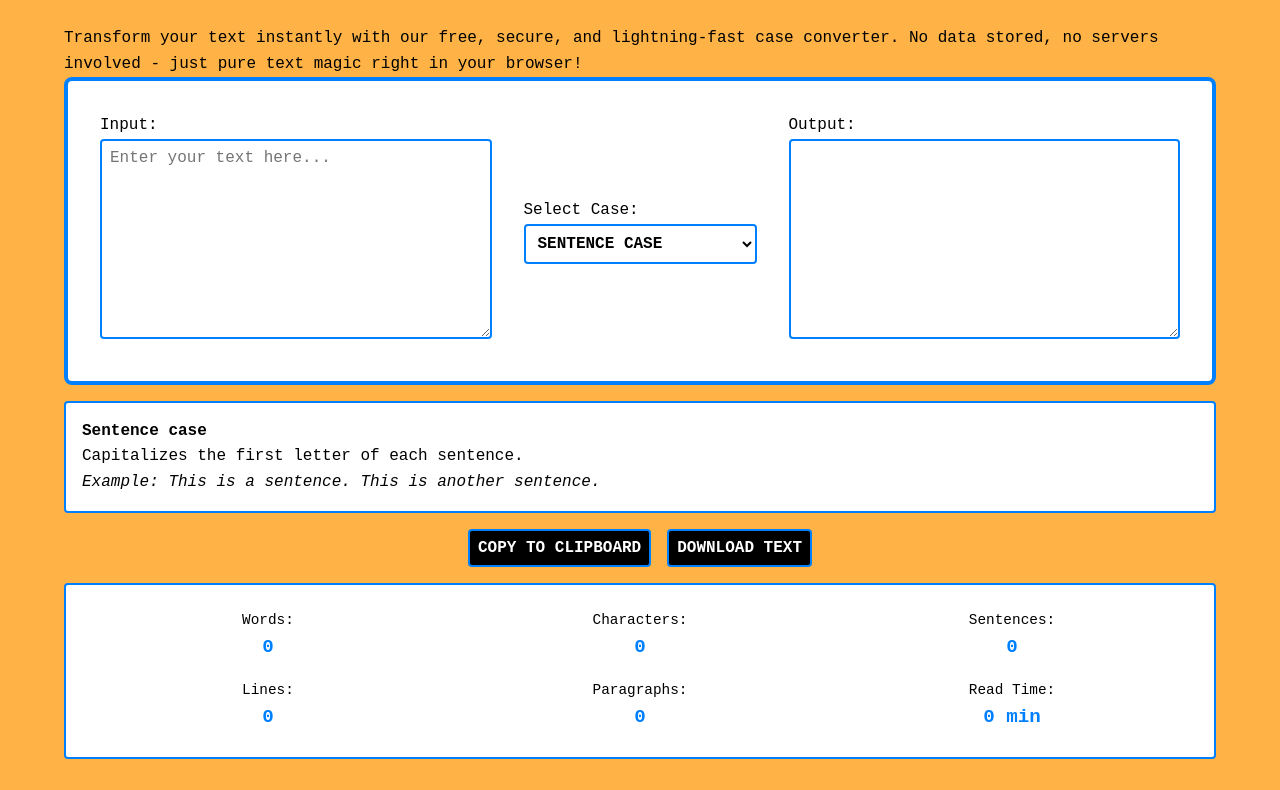
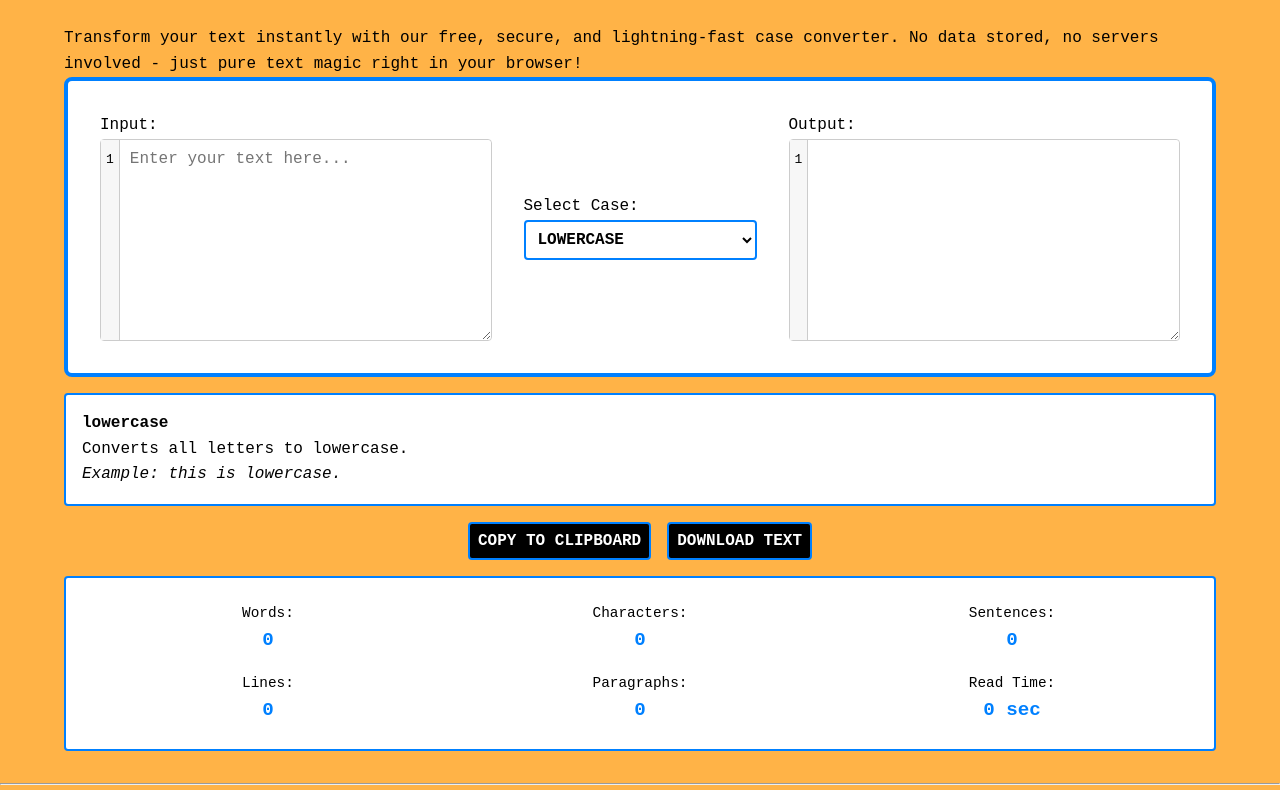
Before and after one commit to caseify-xyz/caseify-xyz.github.io, a plain HTML site: page index.html in a window 1280 px wide. Shown: the part 189-979 px from the top of the page. Drawn offline with Linux system fonts and the light colour scheme.

Commit message:
Better handling of lines, added line visualiser

```diff
--- a/index.html
+++ b/index.html
@@ -46,10 +46,10 @@
                     <label for="caseSelect">Select Case:</label>
                     <select id="caseSelect">
                         <optgroup label="Common Cases">
-                            <option value="sentence">Sentence case</option>
                             <option value="lower">lowercase</option>
                             <option value="upper">UPPERCASE</option>
                             <option value="title">Title Case</option>
+                            <option value="sentence">Sentence case</option>
                         </optgroup>
                         <optgroup label="Programming Cases">
                             <option value="camel">camelCase</option>
--- a/script.js
+++ b/script.js
@@ -3,42 +3,84 @@ document.addEventListener('DOMContentLoaded', () => {
     const converterContent = document.getElementById('converterContent');
     const homeLink = document.getElementById('homeLink');
     const aboutLink = document.getElementById('aboutLink');
-    const contactLink = document.getElementById('contactLink');
     const darkModeToggle = document.getElementById('darkModeToggle');
+    const inputText = document.getElementById('inputText');
+    const outputText = document.getElementById('outputText');
+    const caseSelect = document.getElementById('caseSelect');
+    const copyBtn = document.getElementById('copyBtn');
+    const downloadBtn = document.getElementById('downloadBtn');
+    const caseDescription = document.getElementById('caseDescription');
 
-    document.addEventListener('keydown', function(event) {
-        // Ctrl+C or Cmd+C to copy
-        if ((event.ctrlKey || event.metaKey) && event.key === 'c') {
-            event.preventDefault();
-            document.getElementById('copyBtn').click();
+    // Wrap text areas with line numbers
+    const inputLineNumbers = wrapTextAreaWithLineNumbers(inputText);
+    const outputLineNumbers = wrapTextAreaWithLineNumbers(outputText);
+
+    function wrapTextAreaWithLineNumbers(textArea) {
+        const wrapper = document.createElement('div');
+        wrapper.className = 'textarea-wrapper';
+        textArea.parentNode.insertBefore(wrapper, textArea);
+        wrapper.appendChild(textArea);
+
+        const lineNumbers = document.createElement('div');
+        lineNumbers.className = 'line-numbers';
+        wrapper.insertBefore(lineNumbers, textArea);
+
+        return lineNumbers;
     }
-        // Ctrl+S or Cmd+S to download
-        if ((event.ctrlKey || event.metaKey) && event.key === 's') {
-            event.preventDefault();
-            document.getElementById('downloadBtn').click();
+
+    function updateLineNumbers(textArea, lineNumbersElement) {
+        const lines = textArea.value.split('\n');
+        const lineCount = lines.length;
+        let lineNumbersHTML = '';
+        for (let i = 1; i <= lineCount; i++) {
+            lineNumbersHTML += i + '<br>';
         }
-    });
+        lineNumbersElement.innerHTML = lineNumbersHTML;
+    }
 
+    // Dark mode toggle
+    function toggleDarkMode() {
+        document.body.classList.toggle('dark-mode');
+        const isDarkMode = document.body.classList.contains('dark-mode');
+        localStorage.setItem('darkMode', isDarkMode);
+        updateDarkModeIcon();
+    }
+
+    function updateDarkModeIcon() {
+        const isDarkMode = document.body.classList.contains('dark-mode');
+        darkModeToggle.innerHTML = isDarkMode
+            ? '<i class="fas fa-sun"></i>'
+            : '<i class="fas fa-moon"></i>';
+    }
+
+    darkModeToggle.addEventListener('click', toggleDarkMode);
+
+    // Initialize dark mode from localStorage
+    const savedDarkMode = localStorage.getItem('darkMode') === 'true';
+    document.body.classList.toggle('dark-mode', savedDarkMode);
+    updateDarkModeIcon();
+
+    // Case descriptions
     const caseDescriptions = {
-        sentence: {
-            title: "Sentence case",
-            description: "Capitalizes the first letter of each sentence.",
-            example: "This is a sentence. This is another sentence."
-        },
         lower: {
             title: "lowercase",
             description: "Converts all letters to lowercase.",
-            example: "all letters are lowercase."
+            example: "this is lowercase."
         },
         upper: {
             title: "UPPERCASE",
             description: "Converts all letters to uppercase.",
-            example: "ALL LETTERS ARE UPPERCASE."
+            example: "THIS IS UPPERCASE."
         },
         title: {
             title: "Title Case",
-            description: "Capitalizes the first letter of each word, except for certain small words.",
-            example: "This Is a Title Case Example"
+            description: "Capitalizes the first letter of each word.",
+            example: "This Is Title Case"
+        },
+        sentence: {
+            title: "Sentence case",
+            description: "Capitalizes the first letter of the sentence.",
+            example: "This is sentence case."
         },
         camel: {
             title: "camelCase",
@@ -65,16 +107,6 @@ document.addEventListener('DOMContentLoaded', () => {
             description: "Replaces spaces with underscores and converts all letters to uppercase.",
             example: "THIS_IS_CONSTANT_CASE"
         },
-        alternating: {
-            title: "aLtErNaTiNg CaSe",
-            description: "Alternates between lowercase and uppercase for each character.",
-            example: "aLtErNaTiNg CaSe ExAmPlE"
-        },
-        inverse: {
-            title: "InVeRsE cAsE",
-            description: "Inverts the case of each character.",
-            example: "iNVERSE cASE eXAMPLE"
-        },
         dot: {
             title: "dot.case",
             description: "Replaces spaces with dots and converts all letters to lowercase.",
@@ -85,197 +117,102 @@ document.addEventListener('DOMContentLoaded', () => {
             description: "Replaces spaces with forward slashes and converts all letters to lowercase.",
             example: "this/is/path/case"
         },
-        capitalized: {
-            title: "Capitalized Case",
-            description: "Capitalizes the first letter of each word.",
-            example: "Every Word Starts With A Capital Letter"
-        },
         train: {
             title: "Train-Case",
             description: "Capitalizes the first letter of each word and separates words with hyphens.",
             example: "This-Is-Train-Case"
         },
+        alternating: {
+            title: "aLtErNaTiNg CaSe",
+            description: "Alternates between lowercase and uppercase for each character.",
+            example: "aLtErNaTiNg CaSe"
+        },
+        inverse: {
+            title: "InVeRsE cAsE",
+            description: "Inverts the case of each character.",
+            example: "iNVERSE cASE"
+        },
         sarcasm: {
             title: "SaRcAsM cAsE",
             description: "Alternates between uppercase and lowercase, starting with uppercase.",
-            example: "ThIs Is SaRcAsM cAsE"
+            example: "SaRcAsM cAsE"
         },
         studly: {
-            title: "sTuDlY cApS",
+            title: "StUdLy CaPs",
             description: "Randomly alternates between uppercase and lowercase for each character.",
-            example: "sTuDlY cApS eXaMpLe"
+            example: "sTuDlY cApS"
         }
     };
 
+    // Core conversion function
+    function convertCase(text, targetCase) {
+        const lines = text.split('\n');
+        return lines.map(line => {
+            // Preserve empty lines and code blocks
+            if (line.trim() === '' || /^\s+/.test(line)) return line;
 
-    // Function to toggle dark mode
-    function toggleDarkMode() {
-        document.body.classList.toggle('dark-mode');
-        const isDarkMode = document.body.classList.contains('dark-mode');
-        localStorage.setItem('darkMode', isDarkMode);
+            // Handle list items
+            const listMatch = line.match(/^(\s*)([*•-]|\d+\.)\s+(.*)/);
+            if (listMatch) {
+                const [, indent, marker, content] = listMatch;
+                return `${indent}${marker} ${convertSingleLine(content, targetCase)}`;
+            }
 
-        // Update the icon
-        const sunIcon = darkModeToggle.querySelector('.fa-sun');
-        const moonIcon = darkModeToggle.querySelector('.fa-moon');
+            // Convert regular lines
+            return convertSingleLine(line, targetCase);
+        }).join('\n');
+    }
 
-        if (isDarkMode) {
-            sunIcon.style.opacity = '0';
-            moonIcon.style.opacity = '1';
-        } else {
-            sunIcon.style.opacity = '1';
-            moonIcon.style.opacity = '0';
+    function convertSingleLine(text, targetCase) {
+        const specialRegex = /(https?:\/\/\S+|[a-zA-Z0-9._%+-]+@[a-zA-Z0-9.-]+\.[a-zA-Z]{2,}|`[^`\n]+`|\*[^*\n]+\*)/g;
+        const parts = text.split(specialRegex);
+
+        for (let i = 0; i < parts.length; i += 2) {
+            parts[i] = applyCase(parts[i], targetCase);
+        }
+
+        return parts.join('');
+    }
+
+    function applyCase(text, targetCase) {
+        switch (targetCase) {
+            case 'lower': return text.toLowerCase();
+            case 'upper': return text.toUpperCase();
+            case 'title': return text.replace(/\S+/g, word => word.charAt(0).toUpperCase() + word.slice(1).toLowerCase());
+            case 'sentence': return text.charAt(0).toUpperCase() + text.slice(1).toLowerCase();
+            case 'camel': return text.replace(/(?:^\w|[A-Z]|\b\w)/g, (w, i) => i === 0 ? w.toLowerCase() : w.toUpperCase()).replace(/\s+/g, '');
+            case 'pascal': return text.replace(/(?:^\w|[A-Z]|\b\w)/g, w => w.toUpperCase()).replace(/\s+/g, '');
+            case 'snake': return text.replace(/\W+/g, ' ').trim().toLowerCase().replace(/\s+/g, '_');
+            case 'kebab': return text.replace(/\W+/g, ' ').trim().toLowerCase().replace(/\s+/g, '-');
+            case 'constant': return text.replace(/\W+/g, ' ').trim().toUpperCase().replace(/\s+/g, '_');
+            case 'dot': return text.replace(/\W+/g, ' ').trim().toLowerCase().replace(/\s+/g, '.');
+            case 'path': return text.replace(/\W+/g, ' ').trim().toLowerCase().replace(/\s+/g, '/');
+            case 'train': return text.replace(/\w+/g, w => w.charAt(0).toUpperCase() + w.slice(1).toLowerCase()).replace(/\s+/g, '-');
+            case 'alternating': return text.split('').map((c, i) => i % 2 ? c.toUpperCase() : c.toLowerCase()).join('');
+            case 'inverse': return text.split('').map(c => c === c.toUpperCase() ? c.toLowerCase() : c.toUpperCase()).join('');
+            case 'sarcasm': return text.split('').map((c, i) => i % 2 ? c.toLowerCase() : c.toUpperCase()).join('');
+            case 'studly': return text.split('').map(c => Math.random() > 0.5 ? c.toUpperCase() : c.toLowerCase()).join('');
+            default: return text;
         }
     }
 
-    // Event listener for dark mode toggle
-    darkModeToggle.addEventListener('click', toggleDarkMode);
-
-    // Check for saved dark mode preference, default to light mode if not set
-    const savedDarkMode = localStorage.getItem('darkMode');
-    if (savedDarkMode === 'true') {
-        document.body.classList.add('dark-mode');
-    } else {
-        document.body.classList.remove('dark-mode');
-    }
-
-    // Set initial icon state
-    const sunIcon = darkModeToggle.querySelector('.fa-sun');
-    const moonIcon = darkModeToggle.querySelector('.fa-moon');
-    if (document.body.classList.contains('dark-mode')) {
-        sunIcon.style.opacity = '0';
-        moonIcon.style.opacity = '1';
-    } else {
-        sunIcon.style.opacity = '1';
-        moonIcon.style.opacity = '0';
-    }
-
-    function initializeConverter() {
-        const inputText = document.getElementById('inputText');
-        const outputText = document.getElementById('outputText');
-        const caseSelect = document.getElementById('caseSelect');
-        const wordCount = document.getElementById('wordCount');
-        const charCount = document.getElementById('charCount');
-        const sentenceCount = document.getElementById('sentenceCount');
-        const lineCount = document.getElementById('lineCount');
-        const copyBtn = document.getElementById('copyBtn');
-        const downloadBtn = document.getElementById('downloadBtn');
-        const caseDescription = document.getElementById('caseDescription');
-
-        function updateTextStats(text) {
-            // Word count: Split by whitespace, filter out empty strings
-            const words = text.trim().split(/\s+/).filter(word => word.length > 0);
-            document.getElementById('wordCount').textContent = words.length;
-
-            // Character count (including whitespace)
-            document.getElementById('charCount').textContent = text.length;
-
-            // Sentence count: Match sentence-ending punctuation, but handle edge cases
-            const sentences = text.match(/[.!?]+(?=\s+|$)/g) || [];
-            document.getElementById('sentenceCount').textContent = sentences.length;
-
-            // Line count: Split by newline, filter out empty lines
-            const lines = text.split('\n').filter(line => line.trim().length > 0);
-            document.getElementById('lineCount').textContent = lines.length;
-
-            // Paragraph count: Split by multiple newlines
-            const paragraphs = text.split(/\n\s*\n/).filter(para => para.trim().length > 0);
-            document.getElementById('paragraphCount').textContent = paragraphs.length;
-
-            // Read time: Assuming 200 words per minute
-            const readTimeMinutes = Math.ceil(words.length / 200);
-            document.getElementById('readTime').textContent = `${readTimeMinutes} min`;
-        }
-
-        function convertCase(text, targetCase) {
-            // Handle null, undefined, or empty input
-            if (!text) return '';
-
-            // Convert input to string if it's not already
-            text = String(text);
-
-            // Trim leading and trailing whitespace
-            text = text.trim();
-
-            // Function to split text into words, handling multiple spaces and punctuation
-            const getWords = (str) => str.match(/[A-Za-z0-9]+/g) || [];
-
-            switch (targetCase) {
-              case 'camel':
-                return getWords(text).map((word, index) =>
-                  index === 0 ? word.toLowerCase() : word.charAt(0).toUpperCase() + word.slice(1).toLowerCase()
-                ).join('');
-
-              case 'pascal':
-                return getWords(text).map(word =>
-                  word.charAt(0).toUpperCase() + word.slice(1).toLowerCase()
-                ).join('');
-
-              case 'snake':
-                return getWords(text).join('_').toLowerCase();
-
-              case 'kebab':
-                return getWords(text).join('-').toLowerCase();
-
-              case 'title':
-                return getWords(text).map(word =>
-                  word.charAt(0).toUpperCase() + word.slice(1).toLowerCase()
-                ).join(' ');
-
-              case 'sentence':
-                return text.charAt(0).toUpperCase() + text.slice(1).toLowerCase();
-
-              case 'lower':
-                return text.toLowerCase();
-
-              case 'upper':
-                return text.toUpperCase();
-
-              case 'constant':
-                return getWords(text).join('_').toUpperCase();
-
-              case 'dot':
-                return getWords(text).join('.').toLowerCase();
-
-              case 'path':
-                return getWords(text).join('/').toLowerCase();
-
-              case 'train':
-                return getWords(text).map(word =>
-                  word.charAt(0).toUpperCase() + word.slice(1).toLowerCase()
-                ).join('-');
-
-              case 'alternating':
-                return text.split('').map((char, index) =>
-                  index % 2 === 0 ? char.toLowerCase() : char.toUpperCase()
-                ).join('');
-
-              case 'inverse':
-                return text.split('').map(char =>
-                  char === char.toUpperCase() ? char.toLowerCase() : char.toUpperCase()
-                ).join('');
-
-              case 'sarcasm':
-                return text.split('').map((char, index) =>
-                  index % 2 === 0 ? char.toUpperCase() : char.toLowerCase()
-                ).join('');
-
-              case 'studly':
-                return text.split('').map(char =>
-                  Math.random() > 0.5 ? char.toUpperCase() : char.toLowerCase()
-                ).join('');
-
-              default:
-                return text; // Return original text if case not recognized
-            }
-        }
-
-
+    // Update output and stats
     function updateOutput() {
         const text = inputText.value;
         const selectedCase = caseSelect.value;
         outputText.value = convertCase(text, selectedCase);
         updateTextStats(text);
         updateCaseDescription(selectedCase);
+        updateLineNumbers(inputText, inputLineNumbers);
+        updateLineNumbers(outputText, outputLineNumbers);
+    }
+
+    function updateTextStats(text) {
+        document.getElementById('wordCount').textContent = text.trim().split(/\s+/).filter(word => word.length > 0).length;
+        document.getElementById('charCount').textContent = text.length;
+        document.getElementById('sentenceCount').textContent = (text.match(/[.!?]+/g) || []).length;
+        document.getElementById('lineCount').textContent = text.split('\n').filter(line => line.trim().length > 0).length;
+        document.getElementById('paragraphCount').textContent = text.split(/\n\s*\n/).filter(para => para.trim().length > 0).length;
     }
 
     function updateCaseDescription(selectedCase) {
@@ -287,8 +224,16 @@ document.addEventListener('DOMContentLoaded', () => {
         `;
     }
 
+    // Event listeners
     inputText.addEventListener('input', updateOutput);
     caseSelect.addEventListener('change', updateOutput);
+
+    inputText.addEventListener('scroll', () => {
+        inputLineNumbers.scrollTop = inputText.scrollTop;
+    });
+    outputText.addEventListener('scroll', () => {
+        outputLineNumbers.scrollTop = outputText.scrollTop;
+    });
 
     copyBtn.addEventListener('click', () => {
         outputText.select();
@@ -302,15 +247,11 @@ document.addEventListener('DOMContentLoaded', () => {
         const a = document.createElement('a');
         a.href = url;
         a.download = 'converted_text.txt';
-            document.body.appendChild(a);
         a.click();
-            document.body.removeChild(a);
         URL.revokeObjectURL(url);
     });
 
-        updateOutput();
-    }
-
+    // Navigation
     function showHomePage() {
         mainContent.innerHTML = converterContent.innerHTML;
         initializeConverter();
@@ -319,32 +260,18 @@ document.addEventListener('DOMContentLoaded', () => {
     function showAboutPage() {
         mainContent.innerHTML = `
             <h1>About Caseify</h1>
-            <section id="about" class="blurb">
-
-    <h3>🎯 Our Mission</h3>
-    <p>At Caseify, we believe in empowering users with simple, effective tools that respect their privacy. Our mission is to provide a seamless text transformation experience without compromising your data security.</p>
-
-    <h3>💡 The Caseify Difference</h3>
+            <p>Caseify is a powerful text case converter that allows you to easily transform your text into various case formats. Whether you need to convert text to uppercase, lowercase, title case, or more specialized formats like camelCase or snake_case, Caseify has you covered.</p>
+            <p>Our tool is designed with simplicity and efficiency in mind, making it perfect for writers, developers, and anyone who works with text regularly. Caseify runs entirely in your browser, ensuring your text remains private and secure.</p>
+            <h2>Features:</h2>
             <ul>
-        <li>Built with pure JavaScript for lightning-fast performance</li>
-        <li>No external dependencies or API calls - everything happens in your browser</li>
-        <li>Designed with accessibility in mind - usable by everyone</li>
-        <li>Regularly updated with new features based on user feedback</li>
+                <li>Multiple case conversion options</li>
+                <li>Preserves URLs, email addresses, and special formatting</li>
+                <li>Instant conversion as you type</li>
+                <li>Copy and download functionality</li>
+                <li>Dark mode for comfortable viewing</li>
+                <li>Line numbering for easy reference</li>
             </ul>
-
-    <h3>👥 Who We Are</h3>
-    <p>Caseify was created by a team of passionate developers who believe in the power of open-source software and the importance of online privacy. We're committed to maintaining and improving Caseify as a free tool for the global community.</p>
-
-    <h3>🌱 Our Commitment</h3>
-    <p>We're dedicated to keeping Caseify:</p>
-    <ul>
-        <li>Free for everyone, always</li>
-        <li>Ad-free and tracker-free</li>
-        <li>Open to suggestions and improvements from our users</li>
-    </ul>
-
-    <p>Join us in our mission to make text transformation easy, fun, and secure for everyone!</p>
-</section>
+            <p>We're constantly working to improve Caseify and add new features. If you have any suggestions or feedback, please don't hesitate to contact us.</p>
         `;
     }
 
@@ -358,6 +285,10 @@ document.addEventListener('DOMContentLoaded', () => {
         showAboutPage();
     });
 
-    // Initialize the converter on page load
+    // Initialize
+    function initializeConverter() {
+        updateOutput();
+    }
+
     initializeConverter();
 });
--- a/styles.css
+++ b/styles.css
@@ -360,3 +360,25 @@ body.dark-mode .theme-toggle .fa-moon {
         width: 95%;
     }
 }
+
+.textarea-wrapper {
+    display: flex;
+    border: 1px solid #ccc;
+    border-radius: 4px;
+}
+
+.line-numbers {
+    padding: 10px 5px;
+    border-right: 1px solid #ccc;
+    background-color: #f7f7f7;
+    text-align: right;
+    font-family: monospace;
+    user-select: none;
+}
+
+#inputText, #outputText {
+    flex-grow: 1;
+    border: none;
+    padding: 10px;
+    font-family: monospace;
+}
```
Lines whose indentation alone changed are shown as unchanged.
